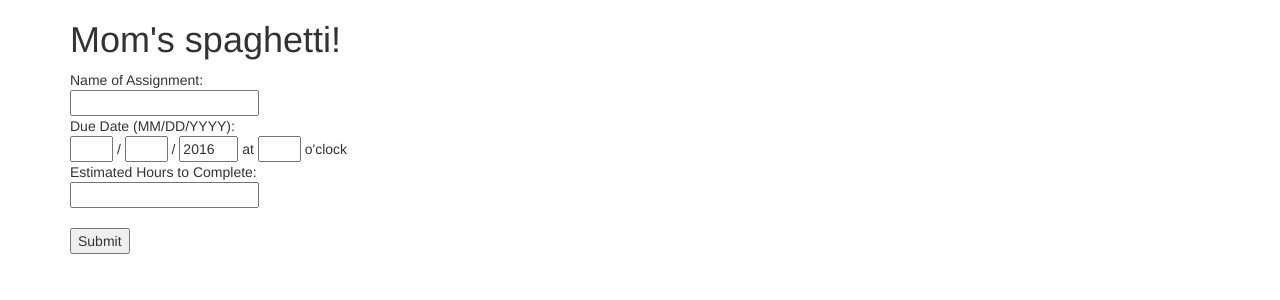
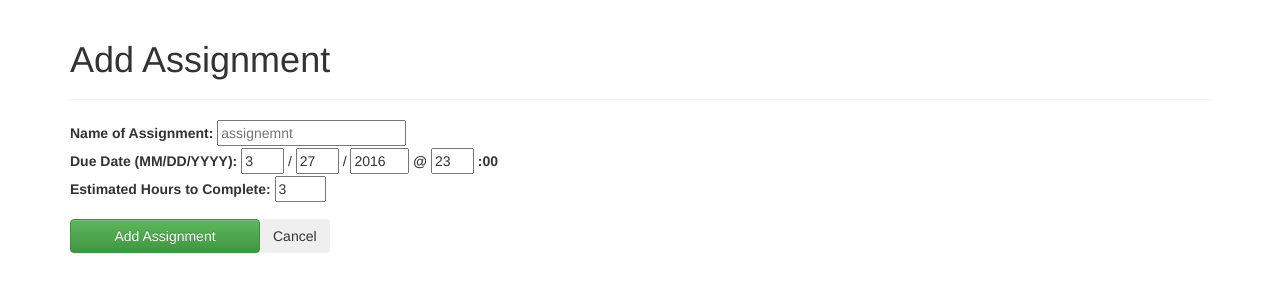
Before and after one commit to brandonPurvis/HackUva2016, a Flask app: page /create_assignment in a window 1280 px wide. Shown: the top 300 px of the page. Run offline with Flask 2, Linux system fonts and the light colour scheme; parts of the project's set-up code (start-up, migrations or seed data) failed here and were passed over; some libraries are stand-ins or nearby versions.

Commit message:
Prettify the Add Assignment Page.

```diff
--- /dev/null
+++ b/templates/.#base.html
@@ -0,0 +1 @@
+brandonpurvis@d-172-27-37-175.bootp.Virginia.EDU.98335
--- a/templates/create_assignment.html
+++ b/templates/create_assignment.html
@@ -1,8 +1,7 @@
 {% extends "base.html" %}
+
 {% block head %}
 {{ super() }}
-<meta charset="UTF-8">
-<title>Assignment Creation</title>
 <script>
   function go_to_URL(){
   var linkURL;
@@ -20,19 +19,28 @@
   }
 </script>
 {% endblock %}
+
+{% block header %}
+<div class="page-header">
+  <h1>Add Assignment</h1>
+</div>
+{% endblock %}
+
 {% block content %}
-    <h1>Mom's spaghetti!</h1>
-     <form>
-          Name of Assignment:<br>
-          <input type="text" id="assignment_name"><br>
-          Due Date (MM/DD/YYYY):<br>
-          <input type="text" id="due_date_month" maxlength="2" size="2"> /
-          <input type="text" id="due_date_day"   maxlength="2" size="2"> /
-          <input type="text" id="due_date_year"  maxlength="4" size="4" value="2016"> at
-          <input type="text" id="due_date_hour"  maxlength="2" size="2" > o'clock
+     <div class="form-group">
+          <label>Name of Assignment:</label>
+          <input type="text" id="assignment_name" placeholder="assignemnt"><br>
+          <label>Due Date (MM/DD/YYYY):</label>
+          <input type="text" id="due_date_month" maxlength="2" size="2" value="3"> /
+          <input type="text" id="due_date_day"   maxlength="2" size="2" value="27"> /
+          <input type="text" id="due_date_year"  maxlength="4" size="4" value="2016">
+	  <label>@</label>
+          <input type="text" id="due_date_hour"  maxlength="2" size="2" value="23">
+	  <label>:00</label>
           <br>
-          Estimated Hours to Complete:<br>
-          <input type="text" id="time_to_complete"><br><br>
-          <button type="button" onclick="go_to_URL()">Submit</button>
-     </form>
+          <label>Estimated Hours to Complete:</label>
+          <input type="text" id="time_to_complete" size="3" value=3 ></input>
+     </div>
+     <button class="btn btn-success col-md-2" type="button" onclick="go_to_URL()">Add Assignment</button>
+     <button class="btn btn-secondary" type="button" onclick="window.location.href='/';">Cancel</button>
 {% endblock %}
```
